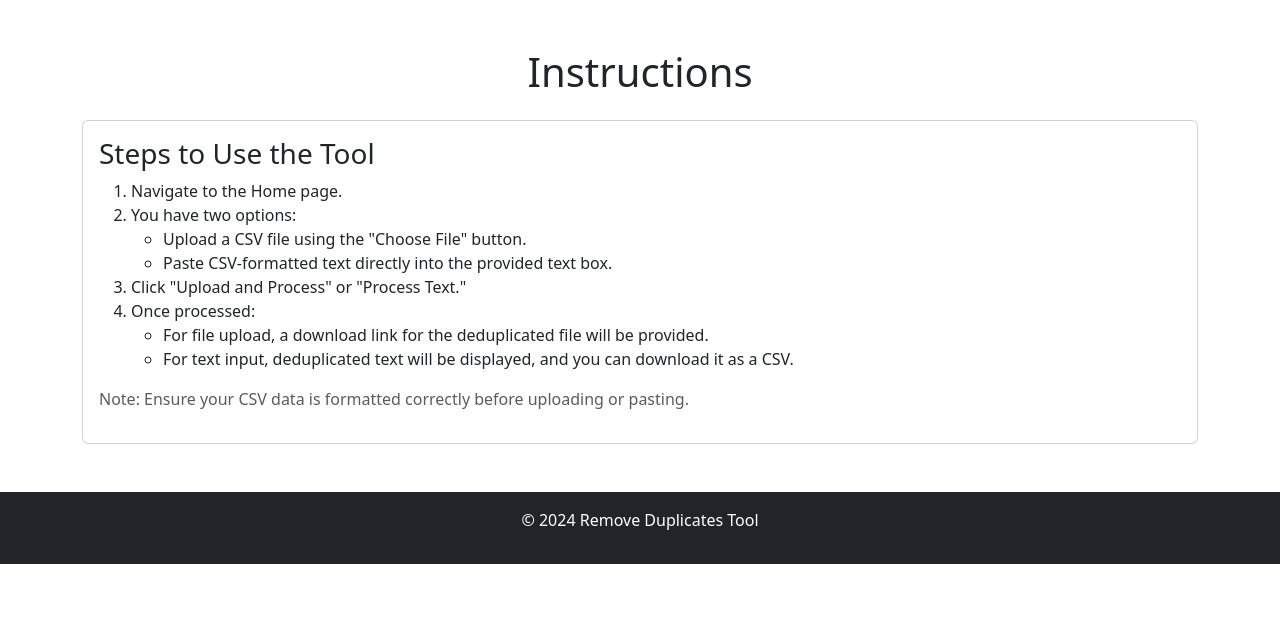
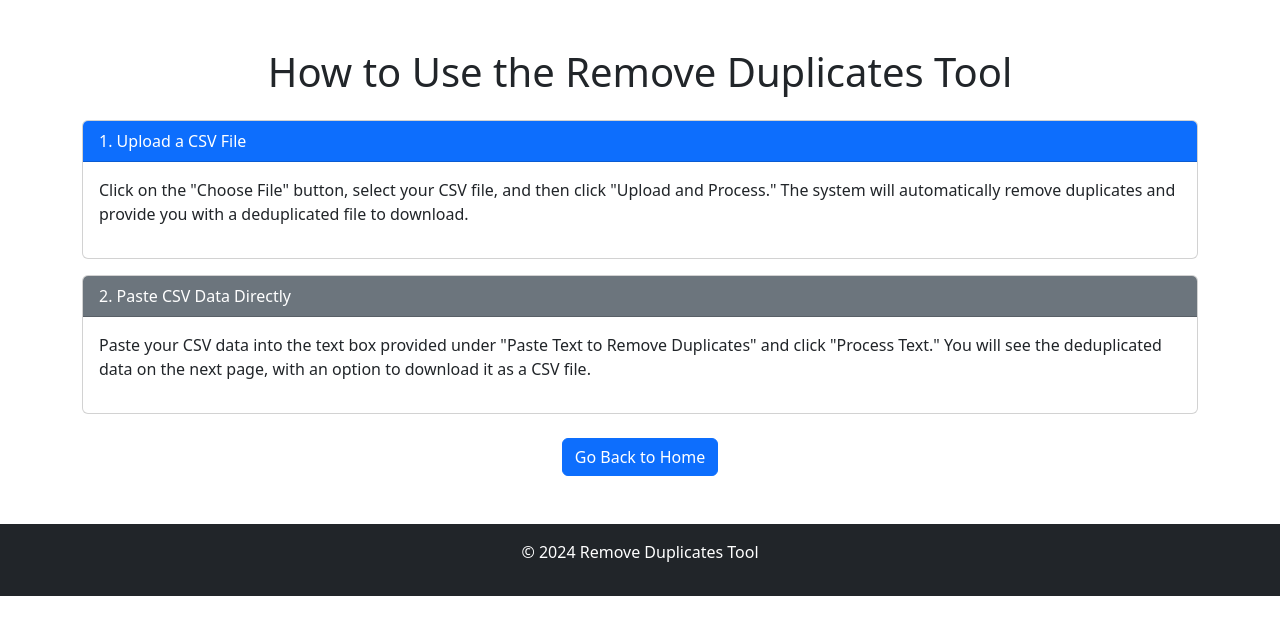
Before and after one commit to kriskingg/python_projects, a Flask app: template templates/instructions.html in a window 1280 px wide. Shown: the part 56-691 px from the top of the page. Run offline with Flask 3, Linux system fonts and the light colour scheme; the template is opened without the code that fills it, so the values that code supplies are empty; some libraries are stand-ins or nearby versions.

Commit message:
Added instructions page

```diff
--- a/templates/instructions.html
+++ b/templates/instructions.html
@@ -3,7 +3,8 @@
 <head>
     <meta charset="UTF-8">
     <meta name="viewport" content="width=device-width, initial-scale=1.0">
-    <title>Instructions - Remove Duplicates</title>
+    <title>Instructions | Remove Duplicates</title>
+    <!-- Bootstrap CSS -->
     <link href="https://cdn.jsdelivr.net/npm/bootstrap@5.3.0-alpha1/dist/css/bootstrap.min.css" rel="stylesheet">
 </head>
 <body>
@@ -24,29 +25,21 @@
     </nav>
 
     <div class="container mt-5">
-        <h1 class="text-center mb-4">Instructions</h1>
-        <div class="card">
+        <h1 class="text-center mb-4">How to Use the Remove Duplicates Tool</h1>
+        <div class="card mb-3">
+            <div class="card-header bg-primary text-white">1. Upload a CSV File</div>
             <div class="card-body">
-                <h3>Steps to Use the Tool</h3>
-                <ol>
-                    <li>Navigate to the Home page.</li>
-                    <li>
-                        You have two options:
-                        <ul>
-                            <li>Upload a CSV file using the "Choose File" button.</li>
-                            <li>Paste CSV-formatted text directly into the provided text box.</li>
-                        </ul>
-                    </li>
-                    <li>Click "Upload and Process" or "Process Text."</li>
-                    <li>Once processed:
-                        <ul>
-                            <li>For file upload, a download link for the deduplicated file will be provided.</li>
-                            <li>For text input, deduplicated text will be displayed, and you can download it as a CSV.</li>
-                        </ul>
-                    </li>
-                </ol>
-                <p class="text-muted">Note: Ensure your CSV data is formatted correctly before uploading or pasting.</p>
+                <p>Click on the "Choose File" button, select your CSV file, and then click "Upload and Process." The system will automatically remove duplicates and provide you with a deduplicated file to download.</p>
             </div>
+        </div>
+        <div class="card mb-3">
+            <div class="card-header bg-secondary text-white">2. Paste CSV Data Directly</div>
+            <div class="card-body">
+                <p>Paste your CSV data into the text box provided under "Paste Text to Remove Duplicates" and click "Process Text." You will see the deduplicated data on the next page, with an option to download it as a CSV file.</p>
+            </div>
+        </div>
+        <div class="text-center mt-4">
+            <a href="/" class="btn btn-primary">Go Back to Home</a>
         </div>
     </div>
 
@@ -54,6 +47,7 @@
         <p>&copy; 2024 Remove Duplicates Tool</p>
     </footer>
 
+    <!-- Bootstrap JS -->
     <script src="https://cdn.jsdelivr.net/npm/bootstrap@5.3.0-alpha1/dist/js/bootstrap.bundle.min.js"></script>
 </body>
 </html>
```
